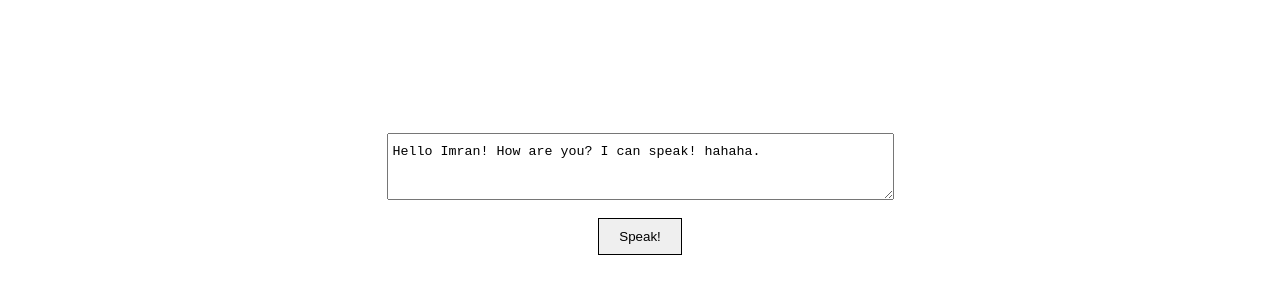
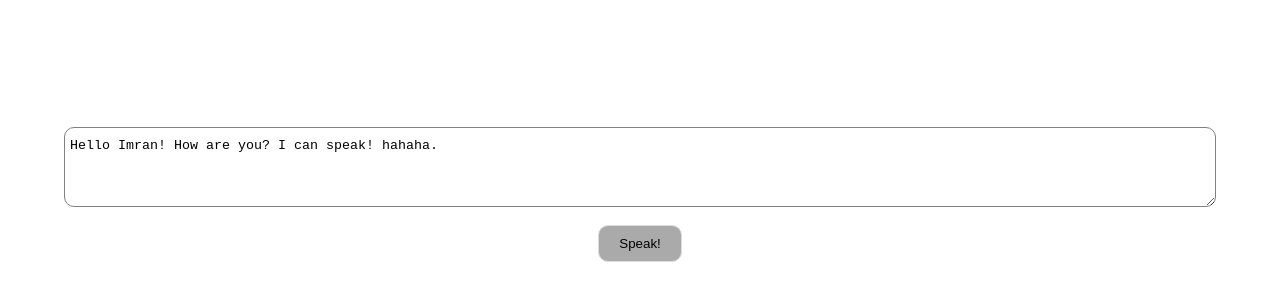
Before and after one commit to imrankabir/text-to-speech, a plain HTML site: page index.html in a window 1280 px wide. Shown: the part 206-506 px from the top of the page. Drawn offline with Linux system fonts and the light colour scheme.

Commit message:
text-to-speech auto commit on 2023-08-22 10:55:02 PM

```diff
--- a/index.html
+++ b/index.html
@@ -20,22 +20,31 @@
 			height: 100vh;
 		}
 		button {
+			cursor: pointer;
+			border: 1px solid #ddd;
 			padding: 10px 20px;
-			border: 1px solid;
-			cursor: pointer;
+			border-radius: 10px;
+			background: #aaa;
+		}
+		button:hover {
+			border: 1px solid #666;
+			background: #999;
+			color: #333;
 		}
 		textarea {
+			width: 90vw;
+			height: 80px;
 			padding: 10px 5px;
+			border-radius: 10px;
+			border: 1px solid gray;
 		}
 	</style>
 </head>
 <body>
-	<textarea id="textToSpeak" cols="60" rows="3">Hello Imran! How are you? I can speak! hahaha.</textarea>
+	<textarea id="textToSpeak">Hello Imran! How are you? I can speak! hahaha.</textarea>
 	<br>
 	<button id="speakButton">Speak!</button>
 	<script type="text/javascript">
-		// https://medium.com/stackademic/read-text-aloud-in-simple-javascript-9528a8457904
-		// https://developer.mozilla.org/en-US/docs/Web/API/SpeechSynthesis
 		if ('speechSynthesis' in window) {
 			const synthesis = window.speechSynthesis;
 			const speakButton = document.querySelector('#speakButton');
```
